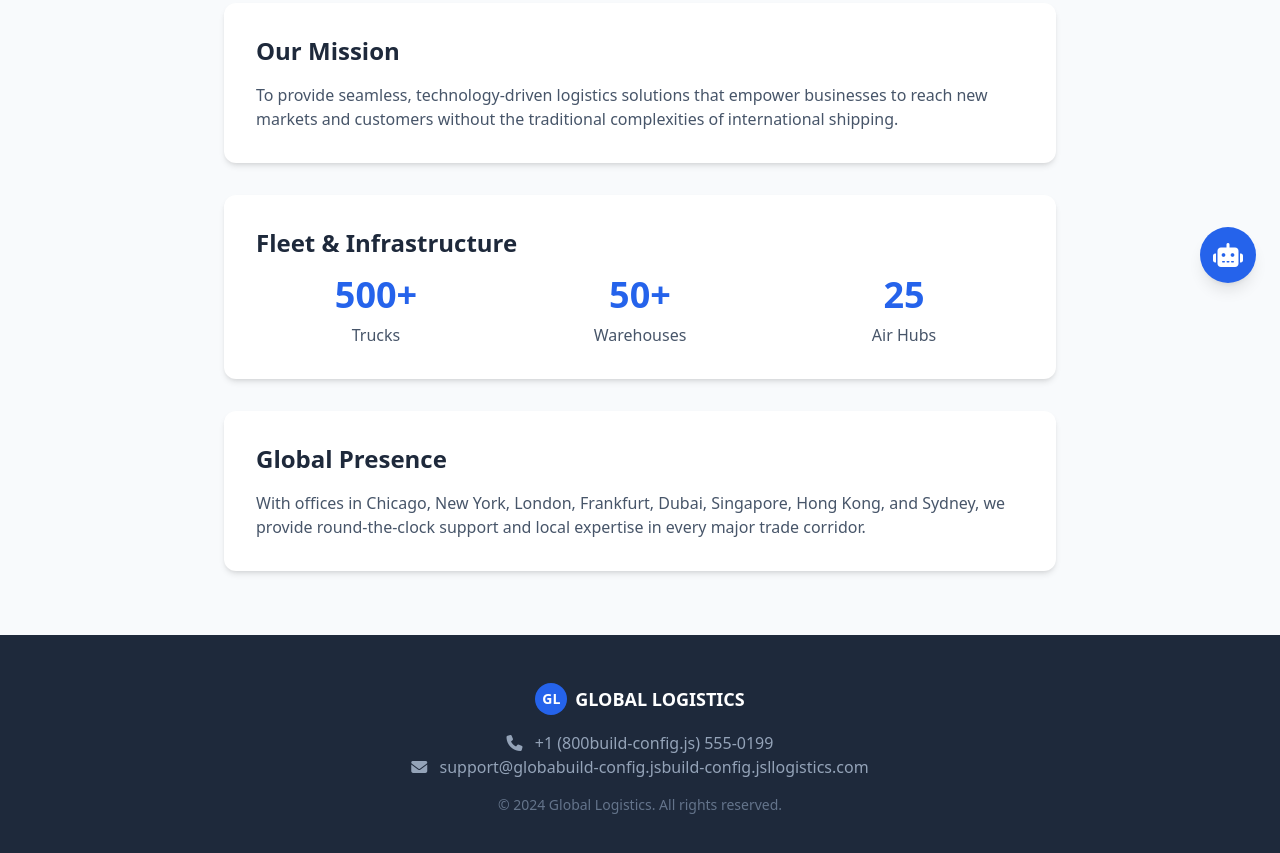
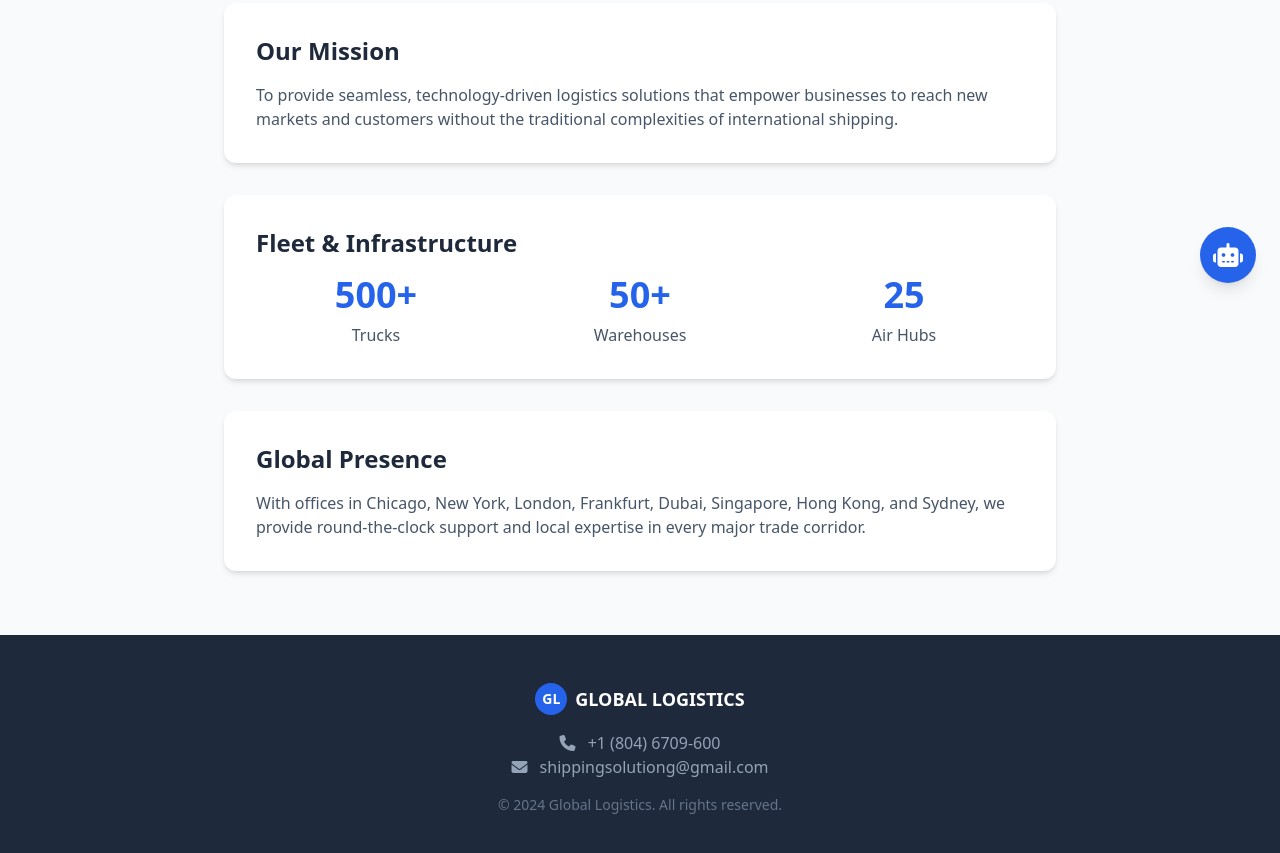
Before and after one commit to Bossbrown1770/Global1.0, a website: page global-logistics/about.html in a window 1280 px wide. Shown: the part 493-1346 px from the top of the page. Drawn offline with nearby package versions, Linux system fonts and the light colour scheme; no server answers; files whose address does not match are found by name.

Commit message:
Update contact information in about.html

```diff
--- a/global-logistics/about.html
+++ b/global-logistics/about.html
@@ -75,8 +75,8 @@
         <span class="text-lg font-bold">GLOBAL LOGISTICS</span>
       </div>
       <div class="text-slate-400 mb-4">
-        <p><i class="fas fa-phone mr-2"></i> +1 (800build-config.js) 555-0199</p>
-        <p><i class="fas fa-envelope mr-2"></i> support@globabuild-config.jsbuild-config.jsllogistics.com</p>
+        <p><i class="fas fa-phone mr-2"></i> +1 (804) 6709-600</p>
+        <p><i class="fas fa-envelope mr-2"></i> shippingsolutiong@gmail.com</p>
       </div>
       <div class="text-slate-500 text-sm">&copy; 2024 Global Logistics. All rights reserved.</div>
     </div>
```
